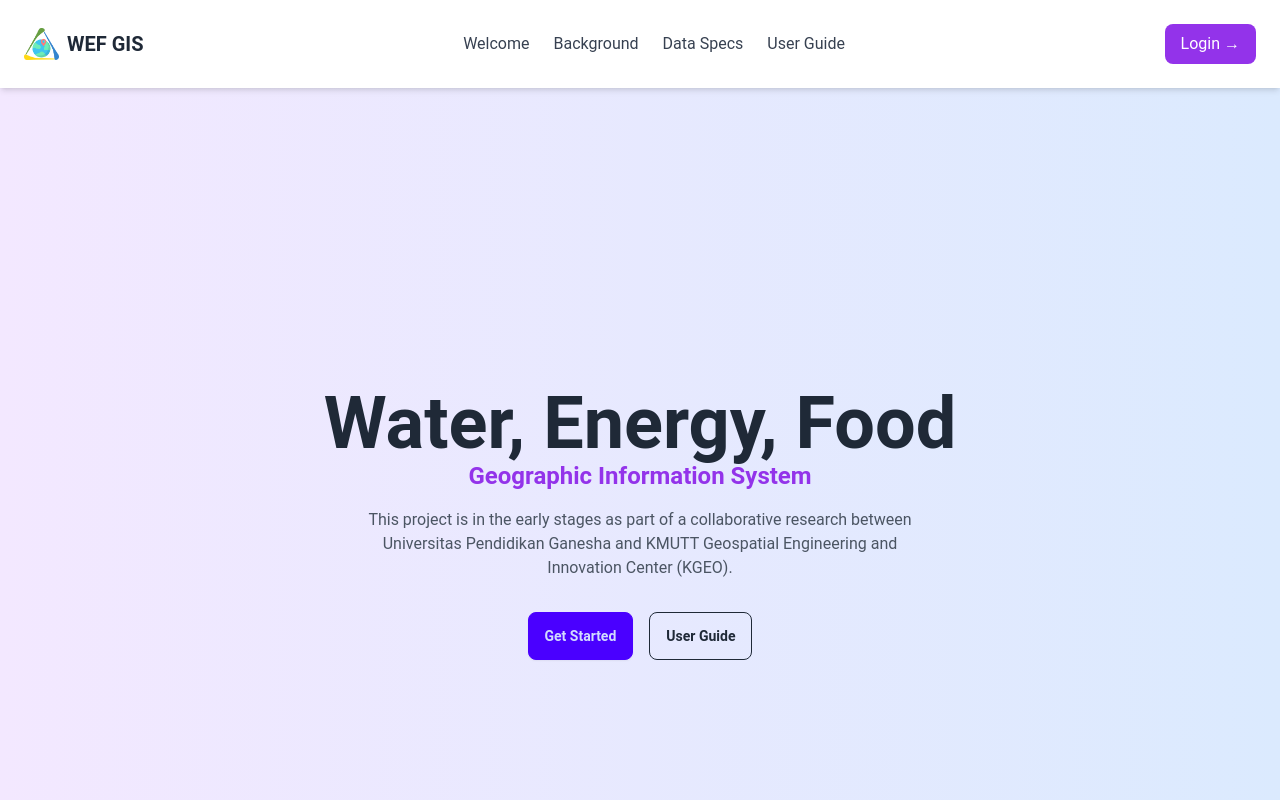
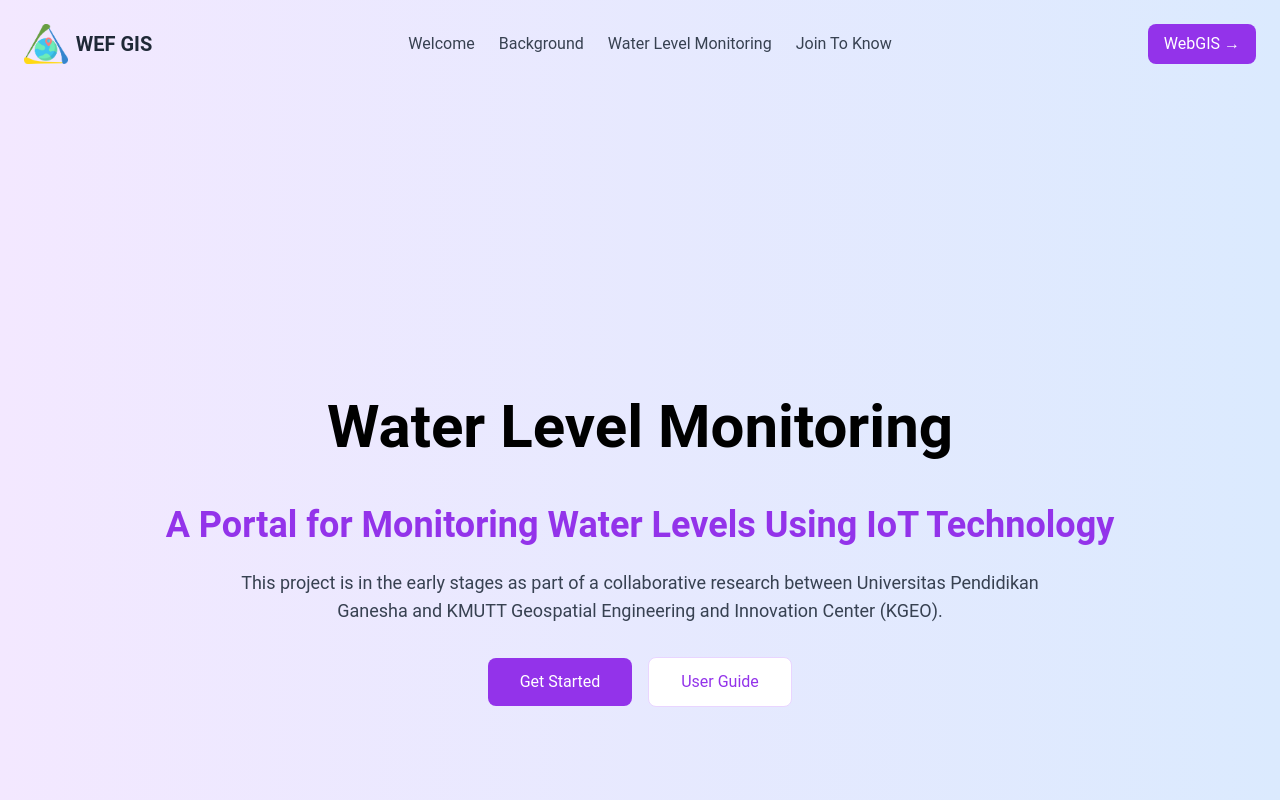
Before and after one commit to darmawguna/wefgis-reactjs, a React (Vite) app: page / in a window 1280 px wide. Shown: the top 800 px of the page. Built offline with nearby package versions, Linux system fonts and the light colour scheme.

Commit message:
memperbarui routes

```diff
--- a/src/App.jsx
+++ b/src/App.jsx
@@ -22,8 +22,8 @@ function App() {
         <div className="App">
           {/* <Navbar /> */}
           <Routes>
-            <Route path="/" element={ <LandingPage/>} />
-            <Route path="/map" element={<MapBar />} />
+            <Route path="/testing" element={<LandingPage />} />
+            <Route path="/testingmap" element={<MapBar />} />
             {/* <Route path="/dashboard" element={<DashboardPage />} /> */}
             <Route path="/dashboard" element={<DashboardPage />}>
               <Route path='' element={<DashboardComponent />} />
@@ -31,8 +31,8 @@ function App() {
               <Route path="sensor-management" element={<SensorManagementComponent />} />
             </Route>
             {/* <Route path="/login" element={<LoginPage />} /> */}
-            <Route path="testing" element={<HomePage />} />
-            <Route path="testingmap" element={<MapPage />} />
+            <Route path="/" element={<HomePage />} />
+            <Route path="/map" element={<MapPage />} />
           </Routes>
         </div>
       </Router>
```
